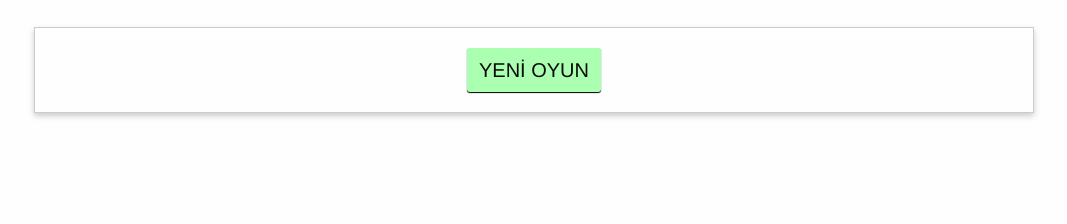
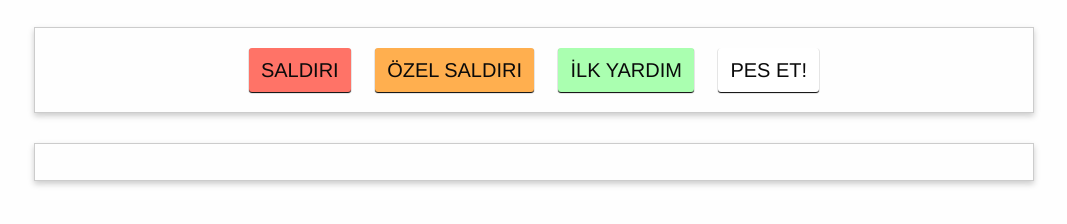
Before and after one commit to mucahit-sahin/vuejs-canavar-avi-oyunu, a plain HTML site: page index.html in a window 1280 px wide. Both pictures are taken after a click on the button "YENİ OYUN". Shown: the part 134-358 px from the top of the page, without its empty margins (106-1173 px from the left). Drawn offline with nearby package versions, Linux system fonts and the light colour scheme.

Commit message:
start game butonu işlevselleştirildi

```diff
--- a/app.js
+++ b/app.js
@@ -3,9 +3,11 @@ new Vue({
     data:{
         player_heal:100,
         monster_heal:100,
+        game_is_on:false
     },
     methods:{
         start_game:function(){
+            this.game_is_on=true
         },
         attack:function(){
 
```
Also changed, not shown: index.html (line endings or trailing spaces).
